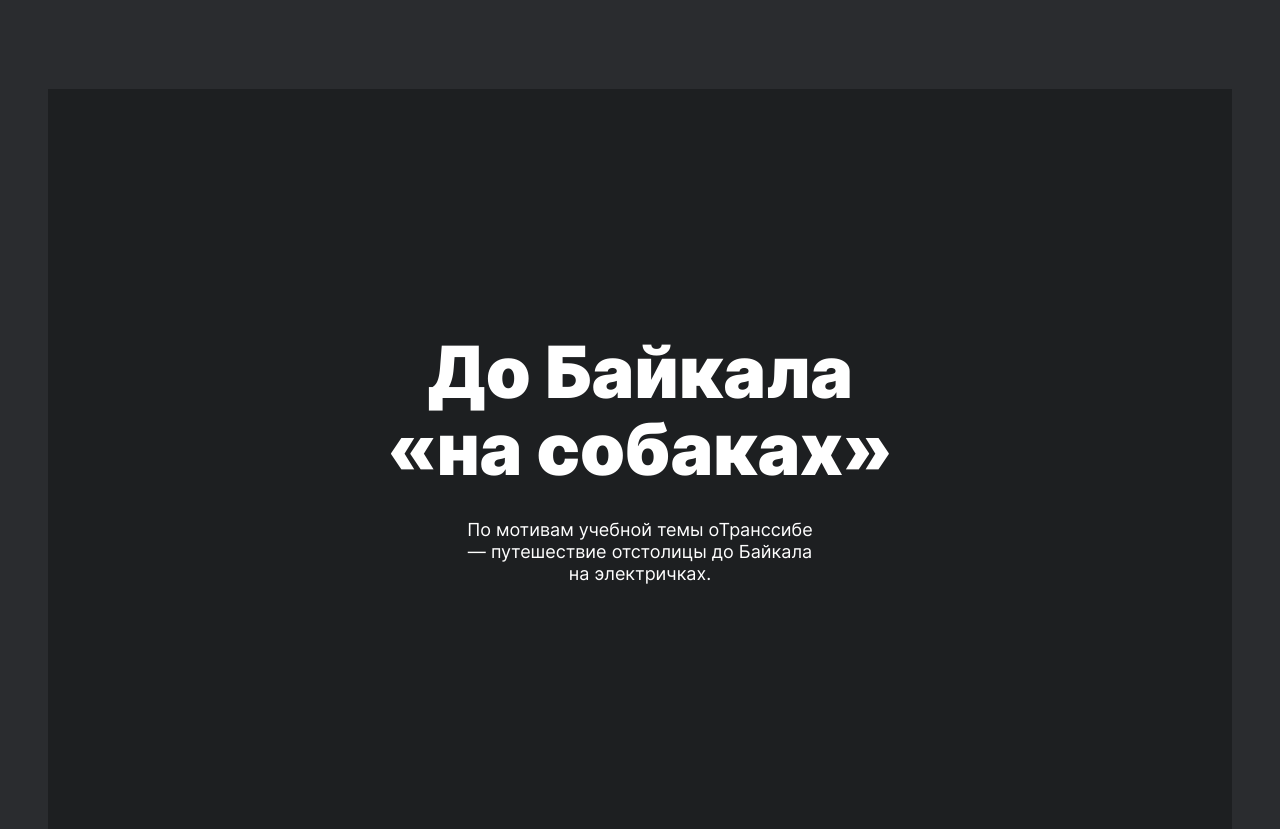
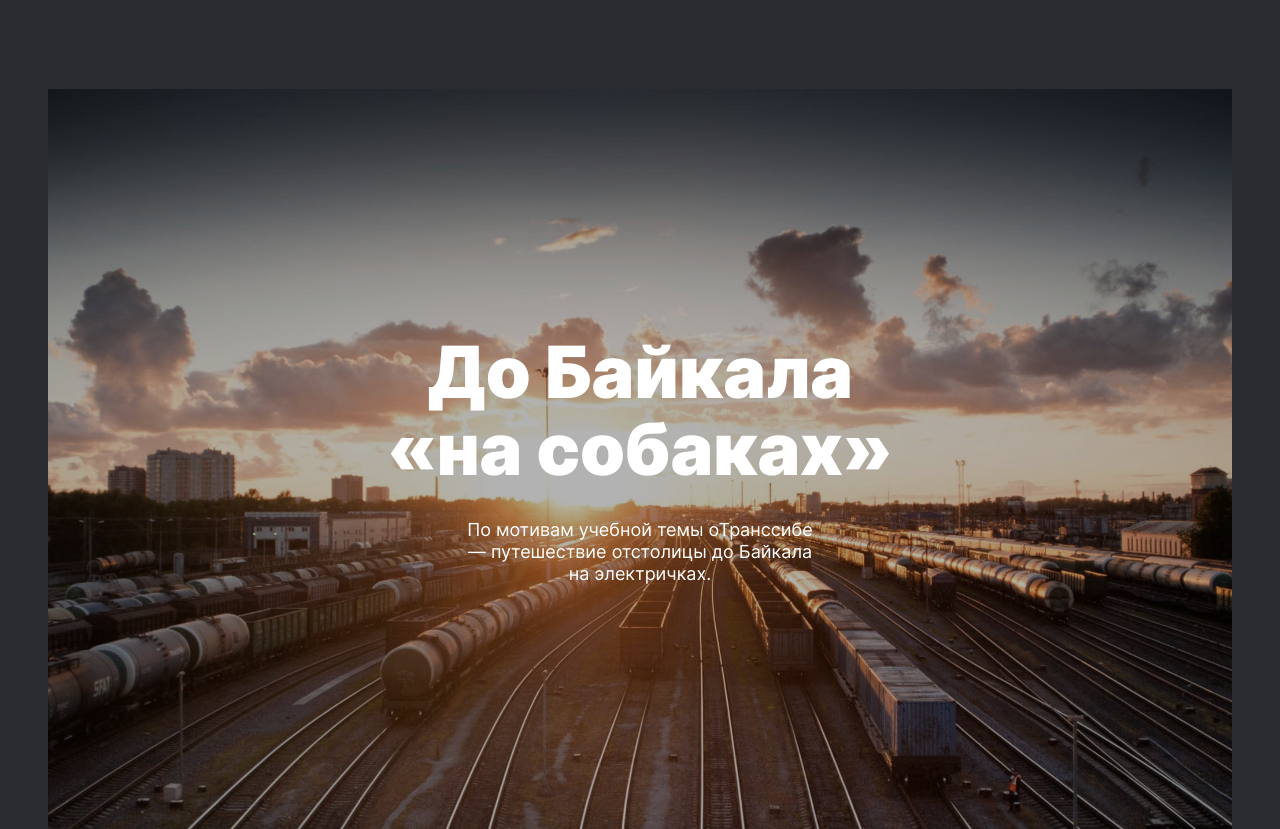
Before and after one commit to VladimirVeter/russian-travel, a plain HTML site: page index.html in a window 1280 px wide. Shown: the part 5910-6739 px from the top of the page. Drawn offline with Linux system fonts and the light colour scheme.

Commit message:
Update cover__photo.css

```diff
--- a/blocks/cover/__photo/cover__photo.css
+++ b/blocks/cover/__photo/cover__photo.css
@@ -1,7 +1,7 @@
 .cover__photo {
    width: 100%;
    height: 740px;
-   background-image: url(../../images/cover-trains.jpg);
+   background-image: url(../../../images/cover-trains.jpg);
    background-size: cover;
    margin: auto;
    position: relative;
```
